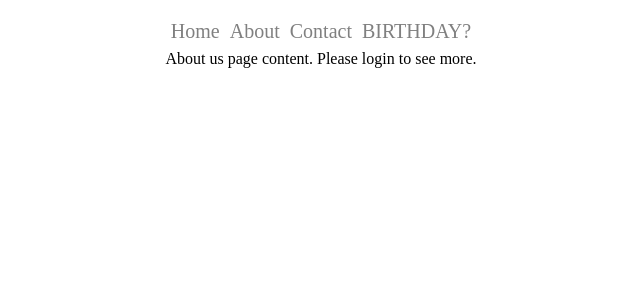
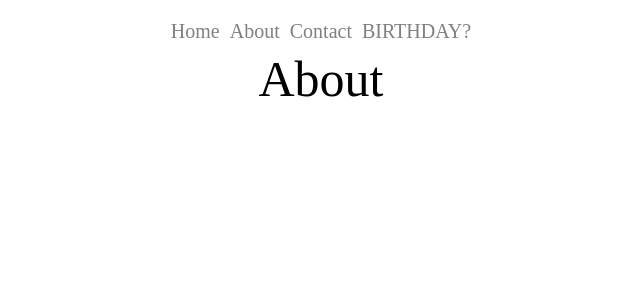
Before and after one commit to DanielMaHe/simple-page-app, a React (Create React App) app: page /about in a window 1280 px wide. Shown: the top 300 px of the page, without its empty margins (319-959 px from the left). Built offline with nearby package versions, Linux system fonts and the light colour scheme.

Commit message:
add about page

```diff
--- a/src/Pages/about.js
+++ b/src/Pages/about.js
@@ -1,12 +1,19 @@
+import styled from "@emotion/styled";
 import React from "react";
+
+
+const Container = styled.div`
+  text-align: center;
+  font-size: 50px;
+`;
 
 const About = ({ isLoggedIn }) => {
   return (
-    <div>
+    <Container>
       {isLoggedIn
-        ? "About us page content. You are logged in."
-        : "About us page content. Please login to see more."}
-    </div>
+        ? "About: You are logged in."
+        : "About"}
+    </Container>
   );
 };
 
```
